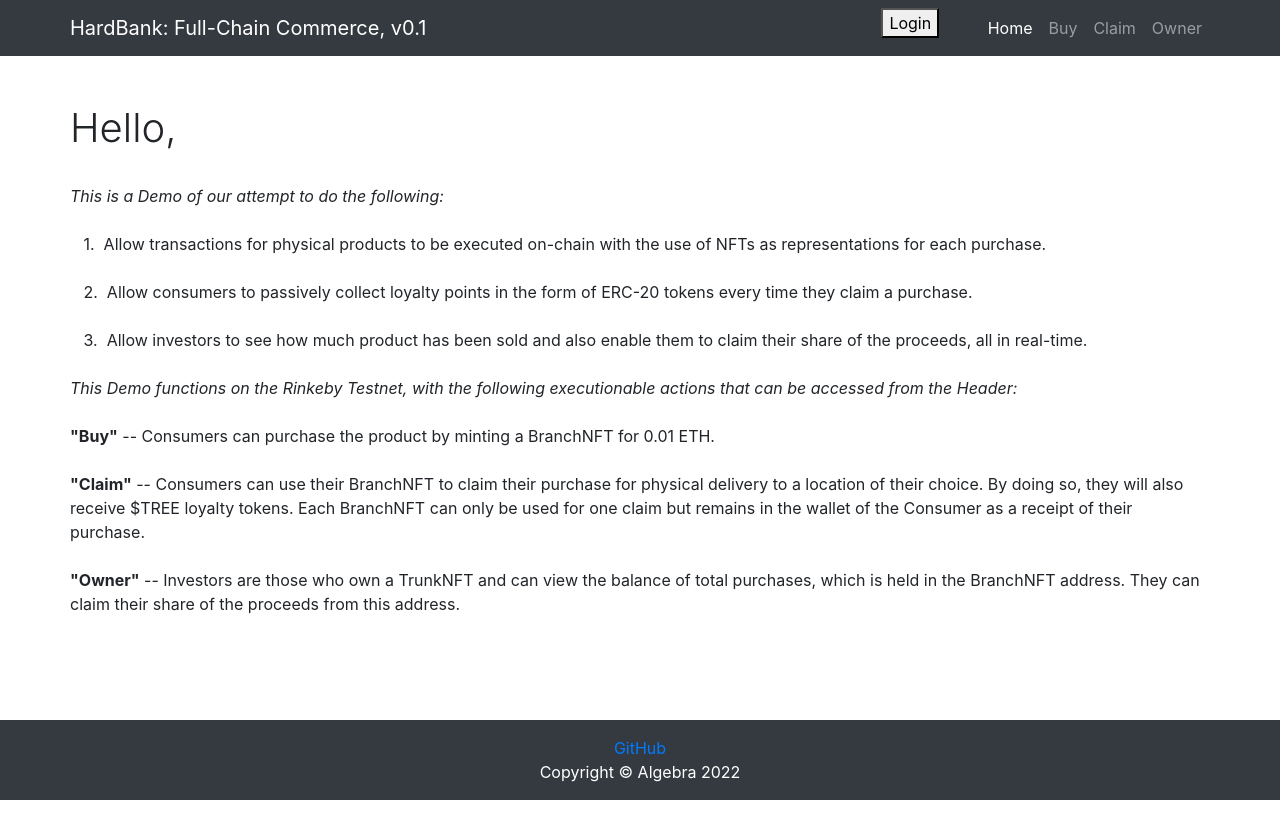
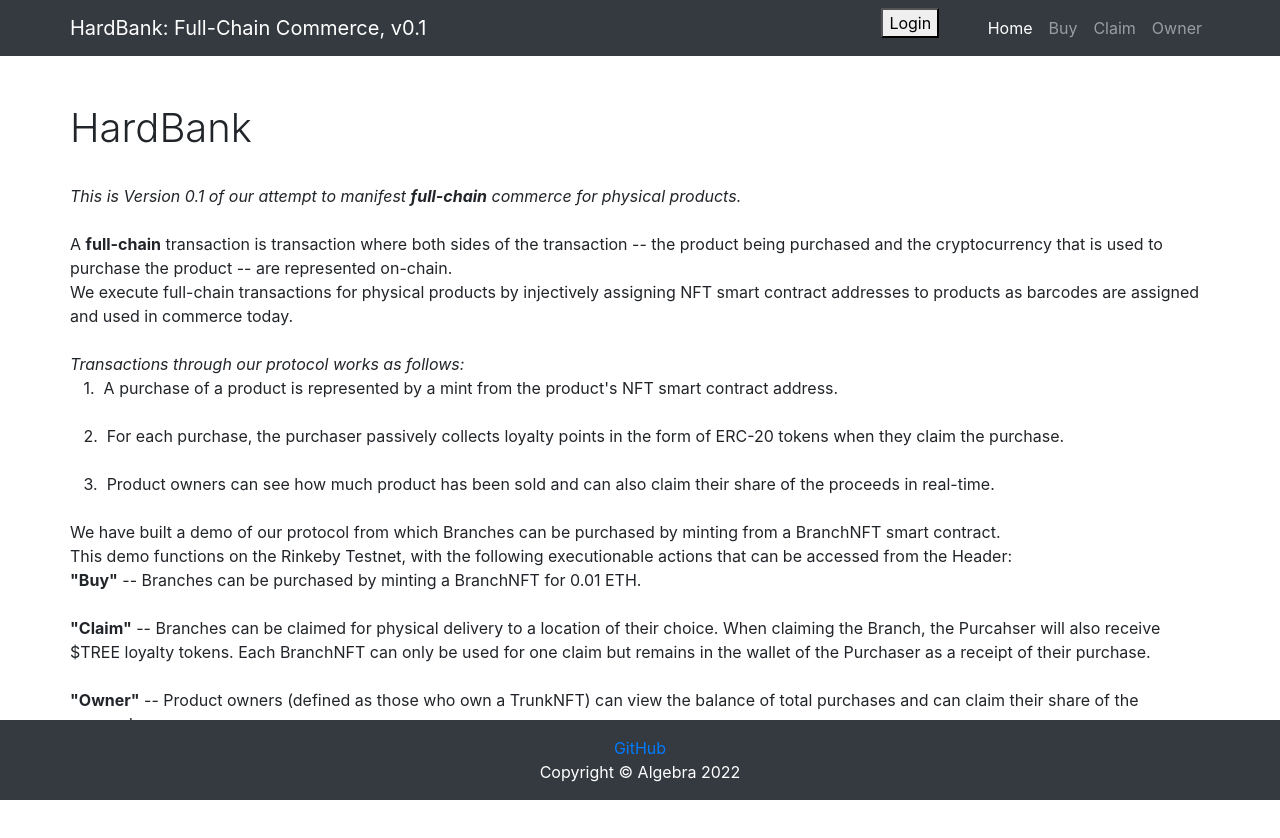
Before and after one commit to 13suits/HardBank-frontend-v0.1, a React (Create React App) app: page / in a window 1280 px wide. Shown: the top 838 px of the page. Before the commit the page ends 800 px from the top, so only its background shows below. Built offline with nearby package versions, Linux system fonts and the light colour scheme.

Commit message:
Update Home.jsx

```diff
--- a/src/components/Home.jsx
+++ b/src/components/Home.jsx
@@ -8,32 +8,39 @@ function Home() {
       <div class="container">
         <div class="row align-items-center my-5">
           <div class="col-lg-0">
-            <h1 class="font-weight-light">Hello,</h1>
+            <h1 class="font-weight-light">HardBank</h1>
             <br></br>
             <p>
-              <i>This is a Demo of our attempt to do the following:</i>
+              <i>This is Version 0.1 of our attempt to manifest <b>full-chain</b> commerce for physical products.</i>
               <br></br>
               <br></br>
-              &nbsp;&nbsp;&nbsp;1. &nbsp;Allow transactions for physical products to be executed on-chain with the use of NFTs as representations for each purchase.
+              A <b>full-chain</b> transaction is transaction where both sides of the transaction -- the product being purchased and the cryptocurrency that is used to purchase the product -- are represented on-chain.
+              <br></br>
+              We execute full-chain transactions for physical products by injectively assigning NFT smart contract addresses to products as barcodes are assigned and used in commerce today.
               <br></br>
               <br></br>
-              &nbsp;&nbsp;&nbsp;2. &nbsp;Allow consumers to passively collect loyalty points in the form of ERC-20 tokens every time they claim a purchase.
+              <i>Transactions through our protocol works as follows:</i>
+              <br></br>
+              &nbsp;&nbsp;&nbsp;1. &nbsp;A purchase of a product is represented by a mint from the product's NFT smart contract address.
               <br></br>
               <br></br>
-              &nbsp;&nbsp;&nbsp;3. &nbsp;Allow investors to see how much product has been sold and also enable them to claim their share of the proceeds, all in real-time.
+              &nbsp;&nbsp;&nbsp;2. &nbsp;For each purchase, the purchaser passively collects loyalty points in the form of ERC-20 tokens when they claim the purchase.
               <br></br>
               <br></br>
-
-              <i>This Demo functions on the Rinkeby Testnet, with the following executionable actions that can be accessed from the Header:</i>
+              &nbsp;&nbsp;&nbsp;3. &nbsp;Product owners can see how much product has been sold and can also claim their share of the proceeds in real-time.
               <br></br>
               <br></br>
-              <b>"Buy"</b> -- Consumers can purchase the product by minting a BranchNFT for 0.01 ETH.
+              We have built a demo of our protocol from which Branches can be purchased by minting from a BranchNFT smart contract.
+              <br></br>
+              This demo functions on the Rinkeby Testnet, with the following executionable actions that can be accessed from the Header:
+              <br></br>
+              <b>"Buy"</b> -- Branches can be purchased by minting a BranchNFT for 0.01 ETH.
               <br></br>
               <br></br>
-              <b>"Claim"</b> -- Consumers can use their BranchNFT to claim their purchase for physical delivery to a location of their choice. By doing so, they will also receive $TREE loyalty tokens. Each BranchNFT can only be used for one claim but remains in the wallet of the Consumer as a receipt of their purchase.
+              <b>"Claim"</b> -- Branches can be claimed for physical delivery to a location of their choice. When claiming the Branch, the Purcahser will also receive $TREE loyalty tokens. Each BranchNFT can only be used for one claim but remains in the wallet of the Purchaser as a receipt of their purchase.
               <br></br>
               <br></br>
-              <b>"Owner"</b> -- Investors are those who own a TrunkNFT and can view the balance of total purchases, which is held in the BranchNFT address. They can claim their share of the proceeds from this address.
+              <b>"Owner"</b> -- Product owners (defined as those who own a TrunkNFT) can view the balance of total purchases and can claim their share of the proceeds.
               <br></br>
               <br></br>
               <br></br>
```
